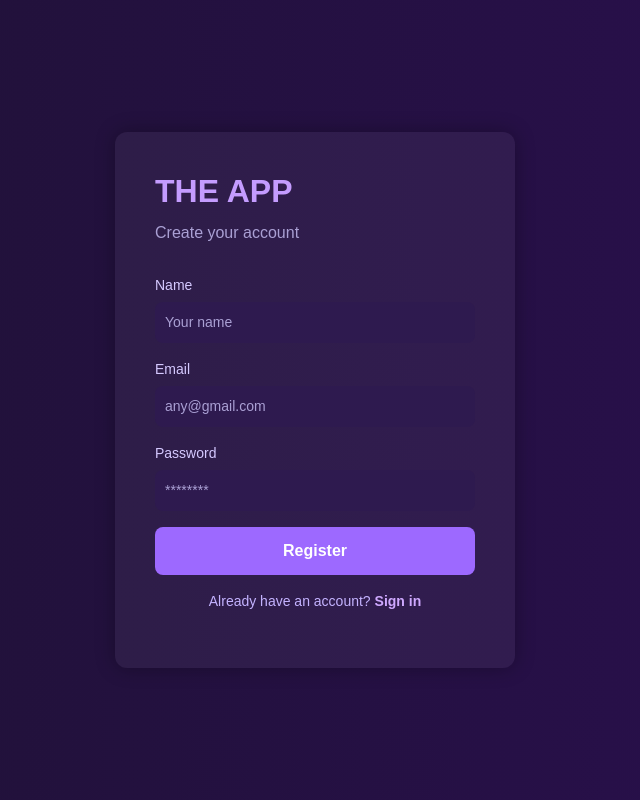
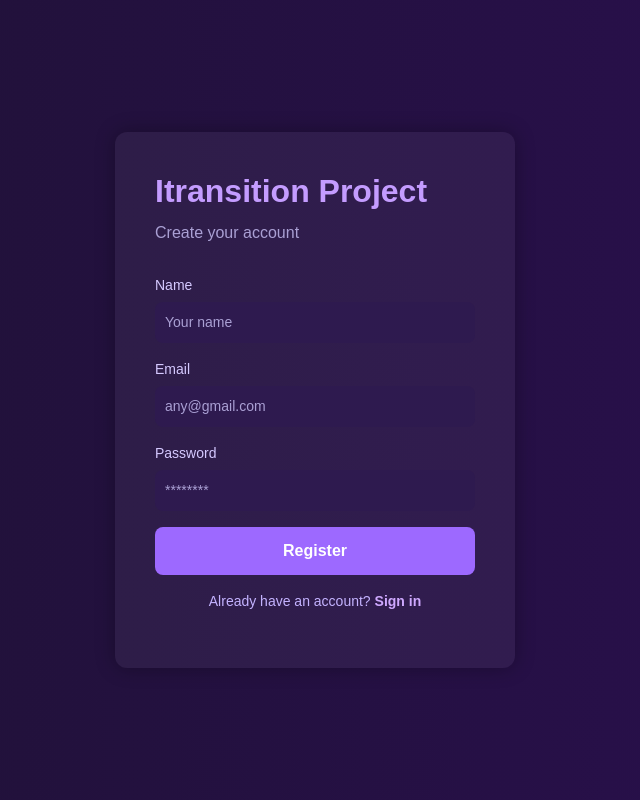
Before and after one commit to palignusw/courseProject, a Next.js app in the folder client/: page /register in a window 1280 px wide. Shown: the whole page, without its empty margins (325-965 px from the left). Built offline with nearby package versions, Linux system fonts and the light colour scheme; no server answers.

Commit message:
Update page.tsx

```diff
--- a/client/app/register/page.tsx
+++ b/client/app/register/page.tsx
@@ -35,7 +35,7 @@ export default function Register() {
 	return (
 		<div className={styles.wrapper}>
 			<div className={styles.formSection}>
-				<h1 className={styles.logo}>THE APP</h1>
+				<h1 className={styles.logo}>Itransition Project</h1>
 				<p className={styles.subtitle}>Create your account</p>
 				<form onSubmit={handleSubmit} className={styles.form}>
 					<div>
```
